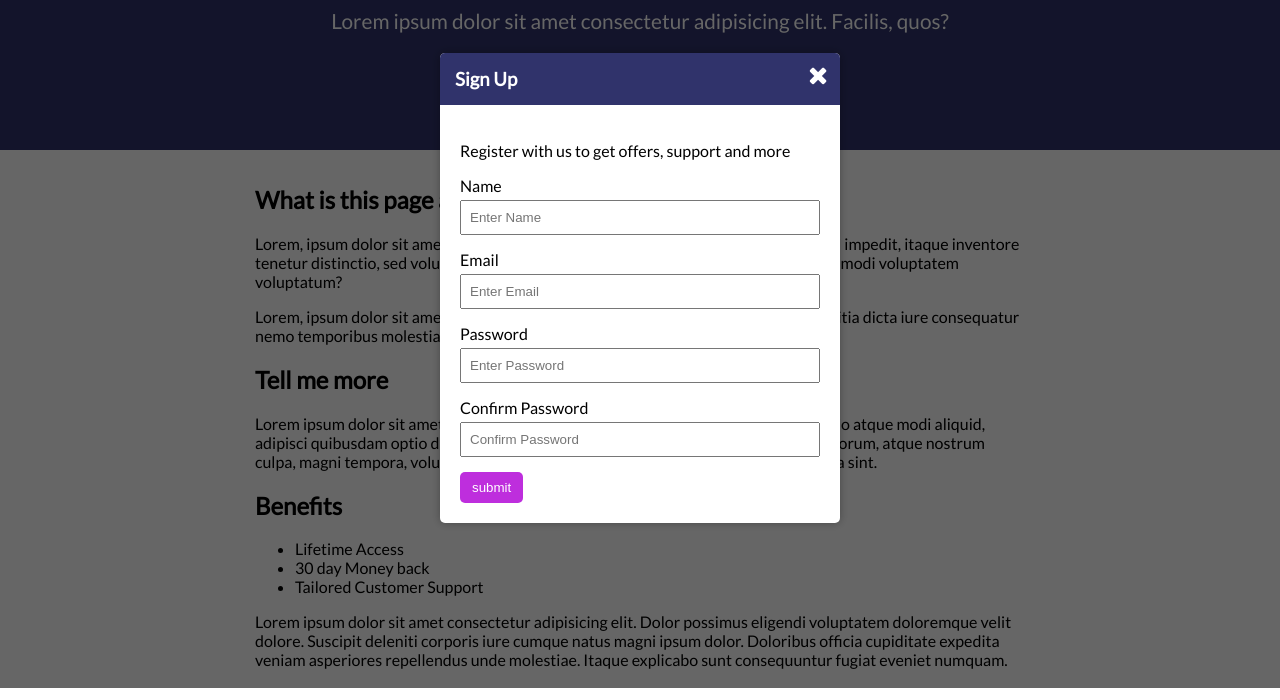
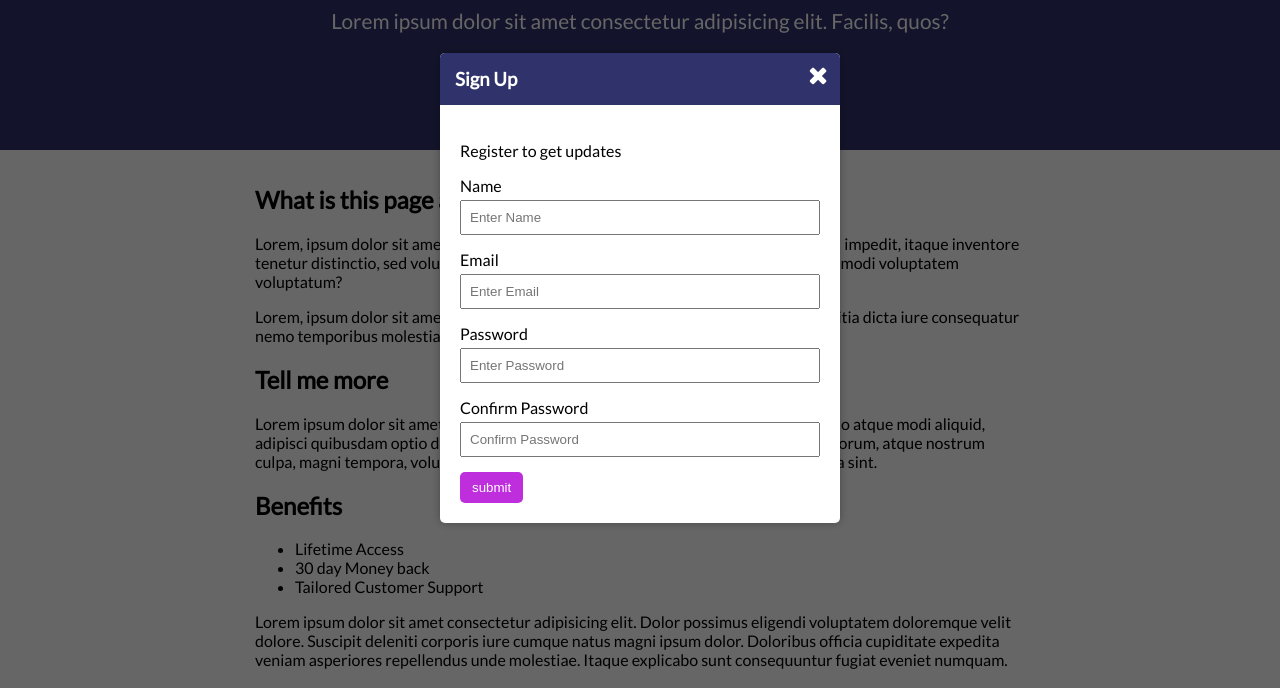
Before and after one commit to Brent-Rodriguez/Landing_Page, a plain HTML site: page index.html in a window 1280 px wide. Both pictures are taken after a click on the button "Sign Up". Shown: the part 112-812 px from the top of the page. Drawn offline with Linux system fonts and the light colour scheme.

Commit message:
Update HTML

```diff
--- a/index.html
+++ b/index.html
@@ -78,7 +78,7 @@
         <h3>Sign Up</h3>
       </div>
       <div class="modal-content">
-        <p>Register with us to get offers, support and more</p>
+        <p>Register to get updates</p>
         <form class="modal-form">
           <div>
             <label for="name">Name</label>
```
